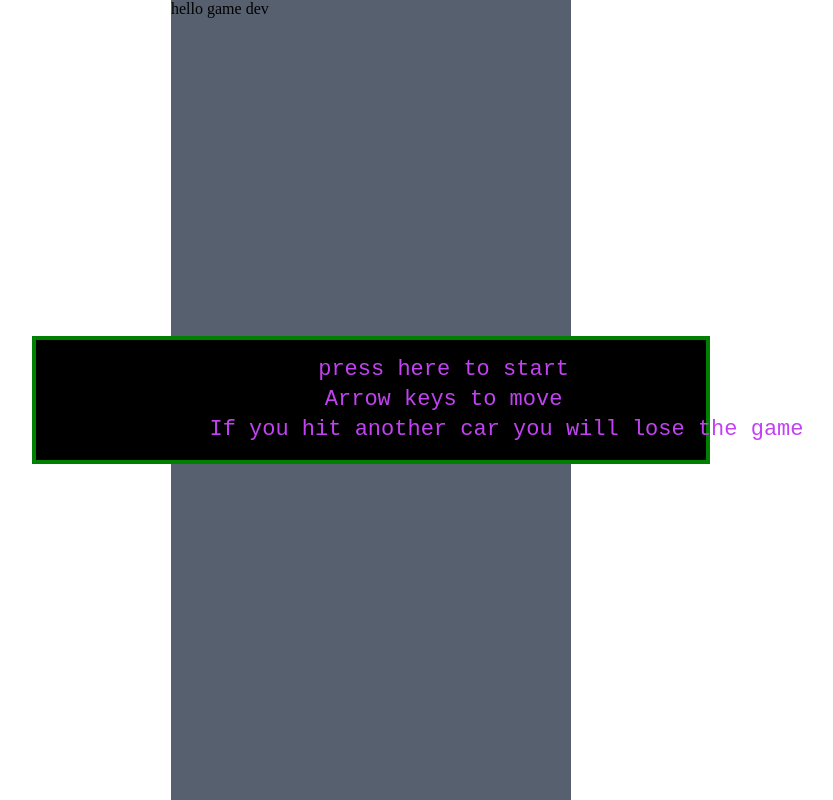
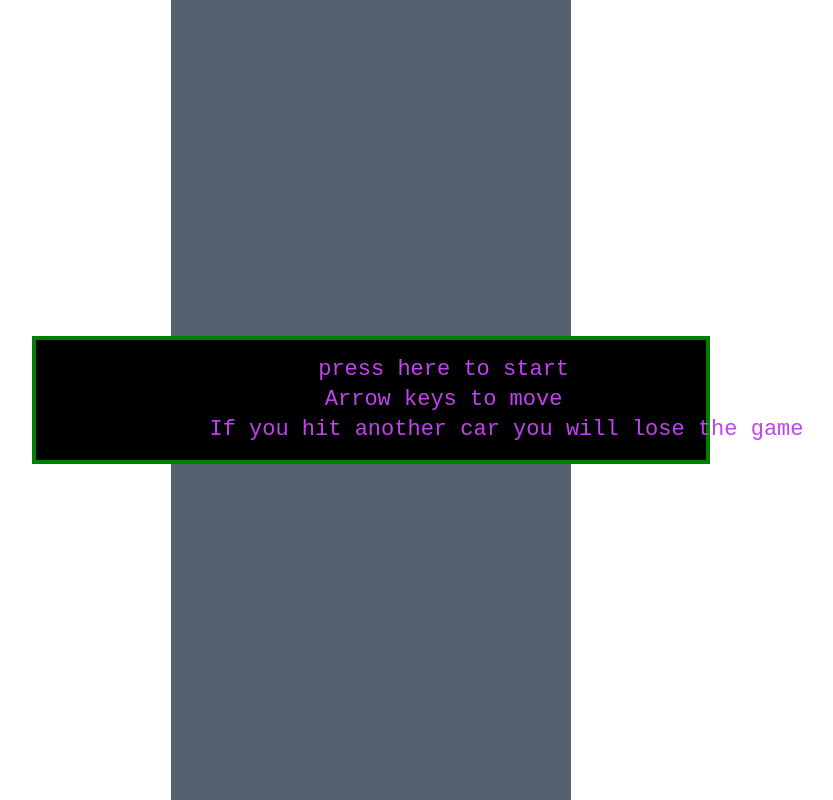
Before and after one commit to ravidhwn01/FEEL-THE--ROAD, a plain HTML site: page index.html in a window 1280 px wide. Shown: the whole page, without its empty margins (269-1102 px from the left). Drawn offline with Linux system fonts and the light colour scheme.

Commit message:
complete the game

```diff
--- a/index.html
+++ b/index.html
@@ -15,7 +15,7 @@
             Arrow keys to move
             If you hit another car you will lose the game</pre>
       </div>
-      <div class="gameArea ">hello game dev</div>
+      <div class="gameArea "></div>
     </div>
   </body>
   <script src="index.js"></script>
```
